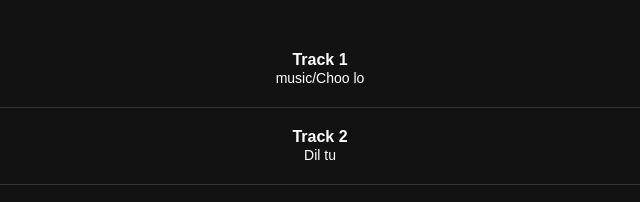
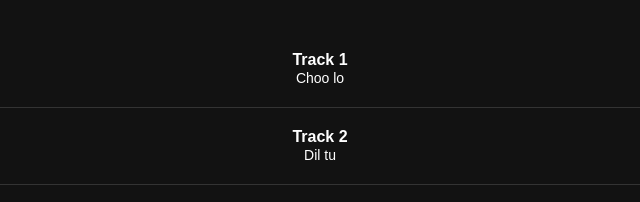
Before and after one commit to snehalrathod9423/My-music, a plain HTML site: page index.html in a window 1280 px wide. Shown: the part 450-652 px from the top of the page, 297-937 px from the left. Drawn offline with Linux system fonts and the light colour scheme.

Commit message:
Update index.html

```diff
--- a/index.html
+++ b/index.html
@@ -36,9 +36,9 @@
                 <li>
                     <div class="track-info">
                         <span class="track-name">Track 1</span>
-                        <span class="track-artist">music/Choo lo</span>
+                        <span class="track-artist">Choo lo</span>
                     </div>
-                    <button class="track-play-btn" data-src="choo lo.mp3" data-title="Track 1" data-artist="choo lo">Play</button>
+                    <button class="track-play-btn" data-src="music/choo lo.mp3" data-title="Track 1" data-artist="choo lo">Play</button>
                 </li>
                 <li>
                     <div class="track-info">
```
